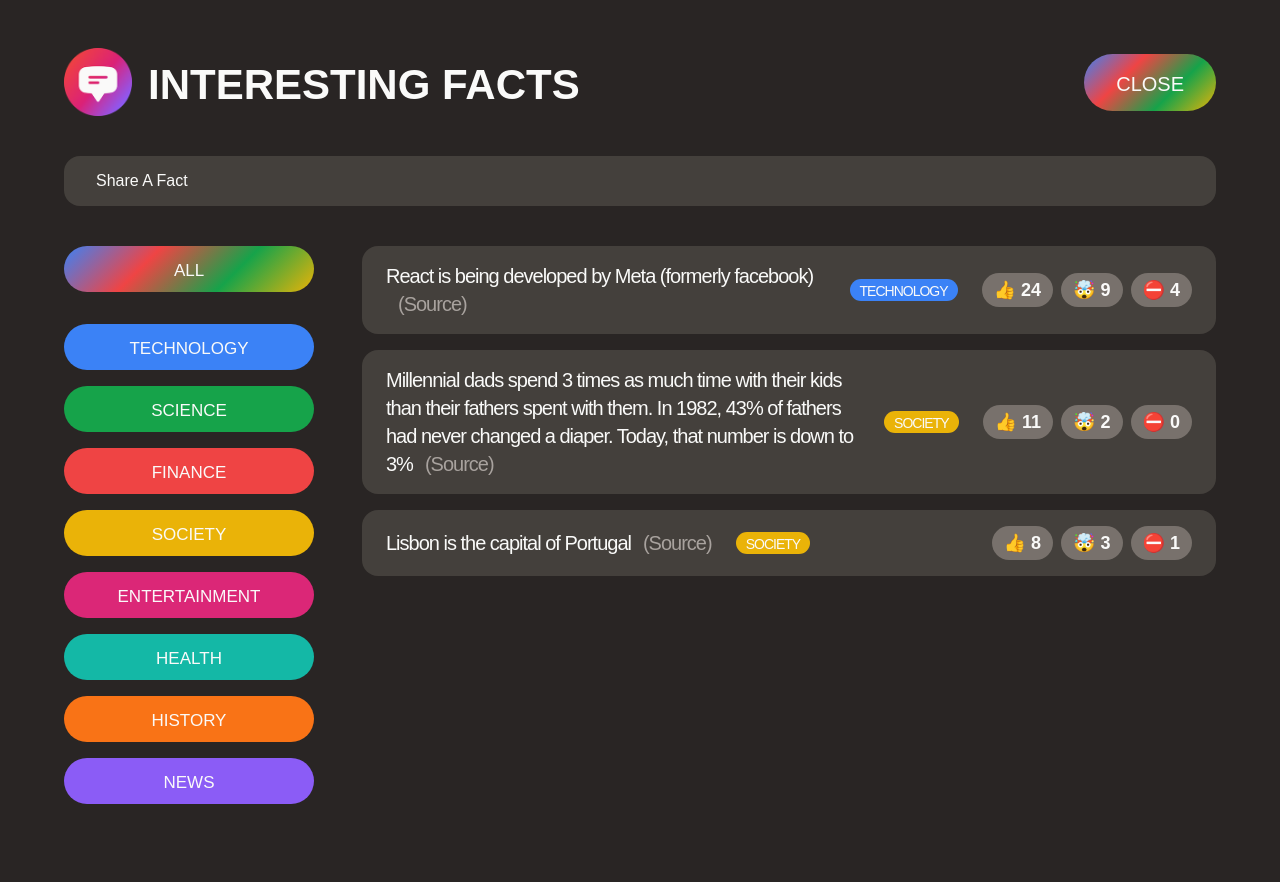
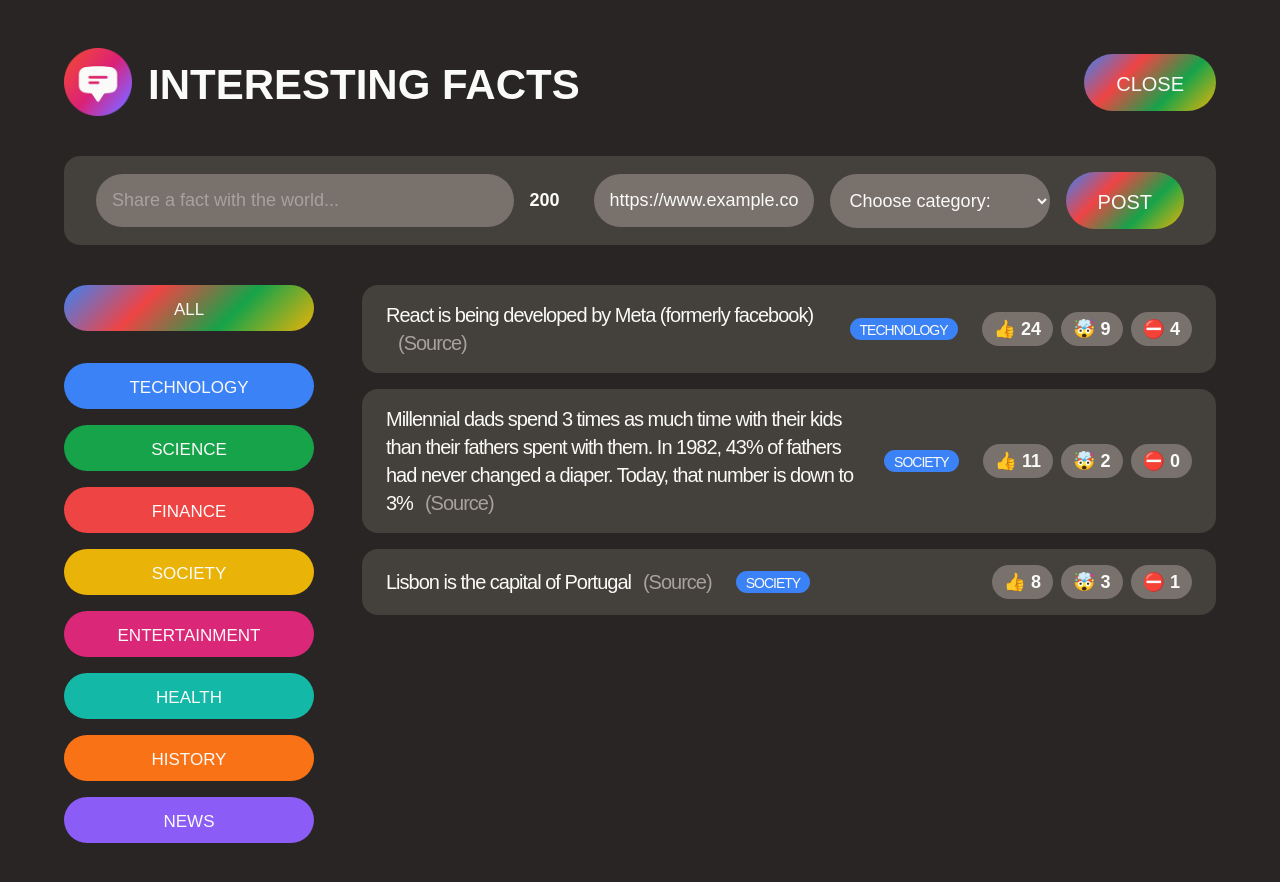
Before and after one commit to rakshitsahai/interesting-facts-react-app, a React (Create React App) app in the folder interesting-facts-react-app/: page / in a window 1280 px wide. Both pictures are taken after a click on the button "SHARE A FACT". Shown: the top 882 px of the page. Built offline with nearby package versions, Linux system fonts and the light colour scheme; a web font is replaced by a local one.

Commit message:
implemented adding a new fact

```diff
--- a/interesting-facts-react-app/src/App.js
+++ b/interesting-facts-react-app/src/App.js
@@ -5,16 +5,57 @@ import Category from "./components/Category";
 import FactsList from "./components/FactsList";
 import "./style.css";
 
+const initialFacts = [
+  {
+    id: 1,
+    text: "React is being developed by Meta (formerly facebook)",
+    source: "https://opensource.fb.com/",
+    category: "technology",
+    votesInteresting: 24,
+    votesMindblowing: 9,
+    votesFalse: 4,
+    createdIn: 2021,
+  },
+  {
+    id: 2,
+    text: "Millennial dads spend 3 times as much time with their kids than their fathers spent with them. In 1982, 43% of fathers had never changed a diaper. Today, that number is down to 3%",
+    source:
+      "https://www.mother.ly/parenting/millennial-dads-spend-more-time-with-their-kids",
+    category: "society",
+    votesInteresting: 11,
+    votesMindblowing: 2,
+    votesFalse: 0,
+    createdIn: 2019,
+  },
+  {
+    id: 3,
+    text: "Lisbon is the capital of Portugal",
+    source: "https://en.wikipedia.org/wiki/Lisbon",
+    category: "society",
+    votesInteresting: 8,
+    votesMindblowing: 3,
+    votesFalse: 1,
+    createdIn: 2015,
+  },
+];
+
 function App() {
   const [showFactForm, setShowFactForm] = useState(false);
+  const [facts, setFacts] = useState(initialFacts);
 
   return (
     <>
       <Header showFactForm={showFactForm} setShowFactForm={setShowFactForm} />
-      {showFactForm ? <ShareAFact /> : null}
+      {showFactForm ? (
+        <ShareAFact
+          facts={facts}
+          setFacts={setFacts}
+          setShowFactForm={setShowFactForm}
+        />
+      ) : null}
       <main className="main">
         <Category />
-        <FactsList />
+        <FactsList facts={facts} setFacts={setFacts} />
       </main>
     </>
   );
--- a/interesting-facts-react-app/src/components/Fact.js
+++ b/interesting-facts-react-app/src/components/Fact.js
@@ -21,8 +21,7 @@ function Fact({ fact }) {
       <span
         className="tag"
         style={{
-          backgroundColor: CATEGORIES.find((cat) => cat.name === fact.category)
-            .color,
+          backgroundColor: CATEGORIES.find((cat) => cat.name).color,
         }}
       >
         {fact.category}
--- a/interesting-facts-react-app/src/components/FactsList.js
+++ b/interesting-facts-react-app/src/components/FactsList.js
@@ -1,41 +1,7 @@
 import Fact from "./Fact";
 
-const initialFacts = [
-  {
-    id: 1,
-    text: "React is being developed by Meta (formerly facebook)",
-    source: "https://opensource.fb.com/",
-    category: "technology",
-    votesInteresting: 24,
-    votesMindblowing: 9,
-    votesFalse: 4,
-    createdIn: 2021,
-  },
-  {
-    id: 2,
-    text: "Millennial dads spend 3 times as much time with their kids than their fathers spent with them. In 1982, 43% of fathers had never changed a diaper. Today, that number is down to 3%",
-    source:
-      "https://www.mother.ly/parenting/millennial-dads-spend-more-time-with-their-kids",
-    category: "society",
-    votesInteresting: 11,
-    votesMindblowing: 2,
-    votesFalse: 0,
-    createdIn: 2019,
-  },
-  {
-    id: 3,
-    text: "Lisbon is the capital of Portugal",
-    source: "https://en.wikipedia.org/wiki/Lisbon",
-    category: "society",
-    votesInteresting: 8,
-    votesMindblowing: 3,
-    votesFalse: 1,
-    createdIn: 2015,
-  },
-];
-
-function FactsList() {
-  const facts = initialFacts;
+function FactsList(props) {
+  const facts = props.facts;
 
   return (
     <>
--- a/interesting-facts-react-app/src/components/ShareAFact.js
+++ b/interesting-facts-react-app/src/components/ShareAFact.js
@@ -1,5 +1,95 @@
-function ShareAFact() {
-  return <form className="fact-form">Share A Fact</form>;
+import { useState } from "react";
+
+const CATEGORIES = [
+  { name: "technology", color: "#3b82f6" },
+  { name: "science", color: "#16a34a" },
+  { name: "finance", color: "#ef4444" },
+  { name: "society", color: "#eab308" },
+  { name: "entertainment", color: "#db2777" },
+  { name: "health", color: "#14b8a6" },
+  { name: "history", color: "#f97316" },
+  { name: "news", color: "#8b5cf6" },
+];
+
+function isValidHttpUrl(string) {
+  let url;
+
+  try {
+    url = new URL(string);
+  } catch (_) {
+    return false;
+  }
+
+  return url.protocol === "http:" || url.protocol === "https:";
+}
+
+function ShareAFact(props) {
+  const [text, setText] = useState("");
+  const [source, setSource] = useState("https://www.example.com");
+  const [category, setCategory] = useState("");
+  const textLength = text.length;
+
+  function submitForm(event) {
+    event.preventDefault();
+    if (
+      text &&
+      source &&
+      category &&
+      textLength <= 200 &&
+      isValidHttpUrl(source)
+    ) {
+      const fact = {
+        id: Math.round(Math.random() * 1000000),
+        text: text,
+        source: source,
+        category: category,
+        votesInteresting: 0,
+        votesMindblowing: 0,
+        votesFalse: 0,
+        createdIn: new Date().getFullYear(),
+      };
+
+      props.setFacts(() => [fact, ...props.facts]);
+
+      setText("");
+      setSource("");
+      setCategory("");
+
+      props.setShowFactForm(() => false);
+    }
+  }
+
+  return (
+    <form className="fact-form">
+      <input
+        type="text"
+        placeholder="Share a fact with the world..."
+        value={text}
+        onChange={(event) => setText(event.target.value)}
+      />
+      <span>{200 - textLength}</span>
+      <input
+        type="text"
+        placeholder="Trustworthy source..."
+        value={source}
+        onChange={(event) => setSource(event.target.value)}
+      />
+      <select
+        value={category}
+        onChange={(event) => setCategory(event.target.value)}
+      >
+        <option value="">Choose category:</option>
+        {CATEGORIES.map((category) => (
+          <option key={category.name} value={category.name}>
+            {category.name.toUpperCase()}
+          </option>
+        ))}
+      </select>
+      <button className="btn btn-large" onClick={submitForm}>
+        Post
+      </button>
+    </form>
+  );
 }
 
 export default ShareAFact;
```
